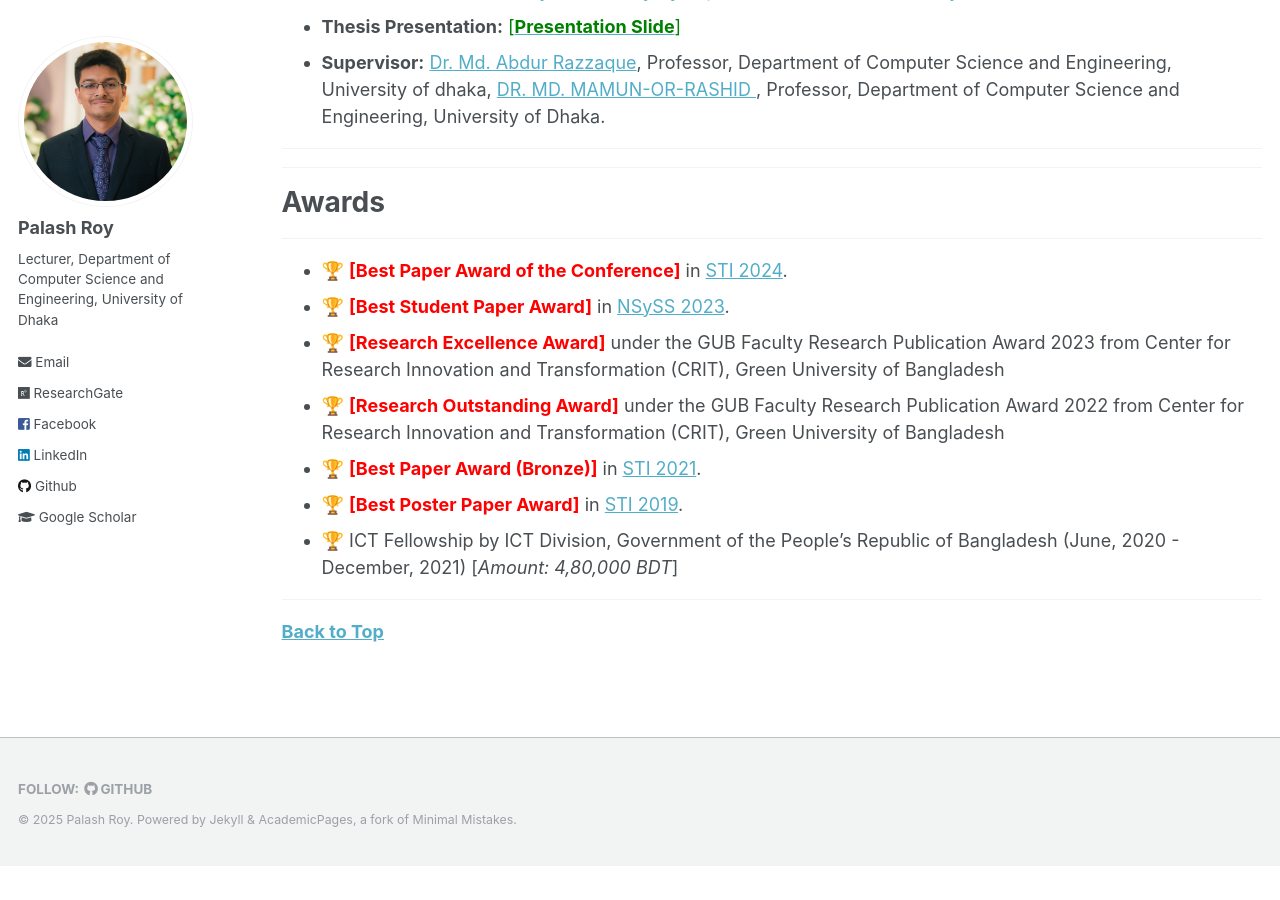
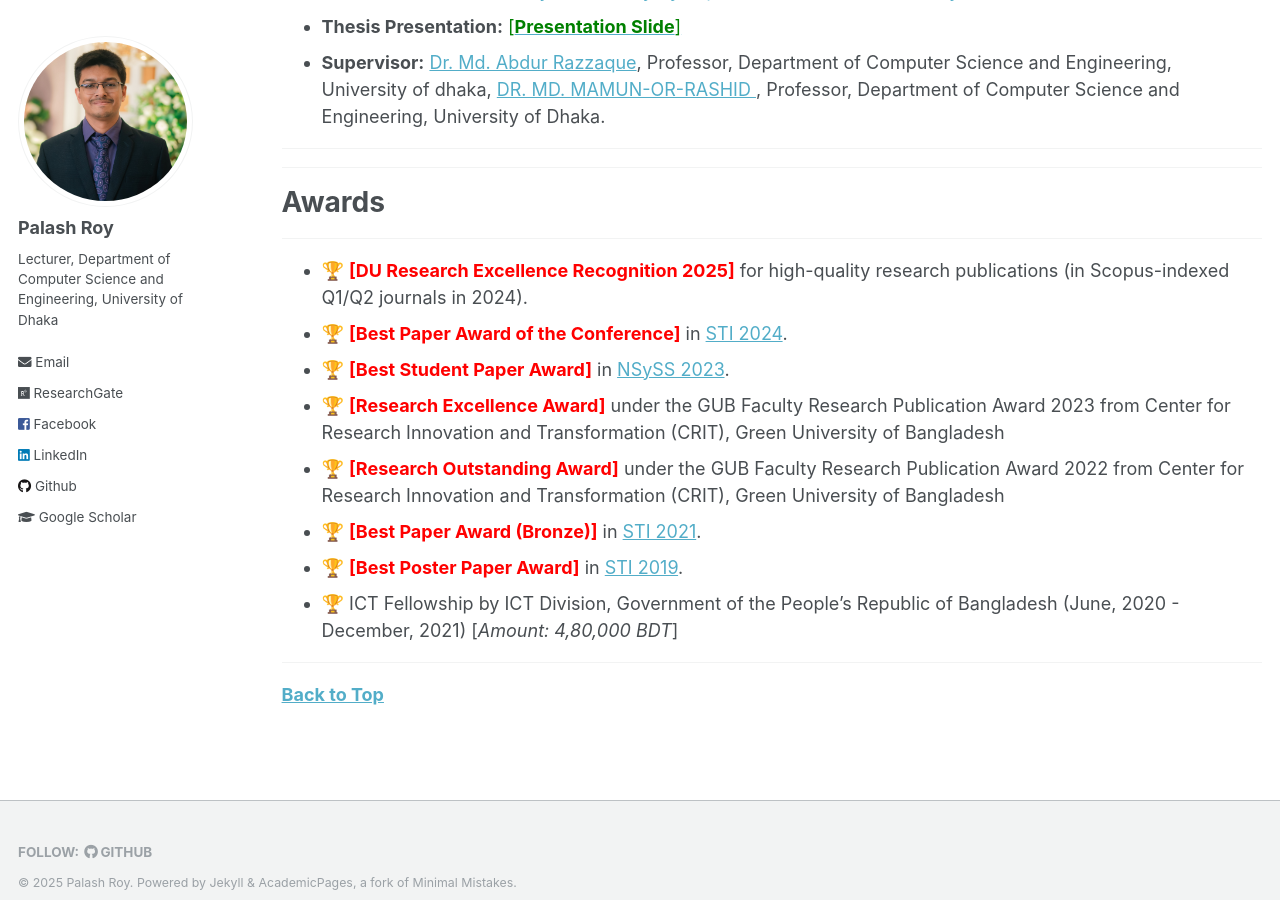
Before and after one commit to PalashRoy975/PalashRoy975.github.io, a Jekyll site: the page built from _pages/education-awards.md, in a window 1280 px wide and 900 px high, scrolled down 767 px. Built offline with Jekyll 4.4.1, drawn with Linux system fonts in a browser that asks for light colours; before the commit the page ends 1633 px from its top, so only the background shows below that.

Commit message:
Update education-awards.md

```diff
--- a/_pages/education-awards.md
+++ b/_pages/education-awards.md
@@ -38,6 +38,7 @@ author_profile: true
 # Awards
 ---------
 
+* 🏆 <span style="color:Red"> **[DU Research Excellence Recognition 2025]** </span> for high-quality research publications (in Scopus-indexed Q1/Q2 journals in 2024).
 * 🏆 <span style="color:Red"> **[Best Paper Award of the Conference]** </span> in [STI 2024](https://sti.green.edu.bd/).
 * 🏆 <span style="color:Red"> **[Best Student Paper Award]** </span> in [NSySS 2023](https://cse.buet.ac.bd/nsyss2023/bestpapers/).
 * 🏆 <span style="color:Red"> **[Research Excellence Award]** </span> under the GUB Faculty Research Publication Award 2023 from Center for Research Innovation and Transformation (CRIT), Green University of Bangladesh
```
